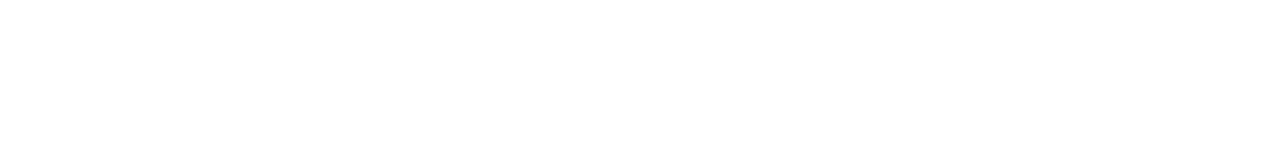
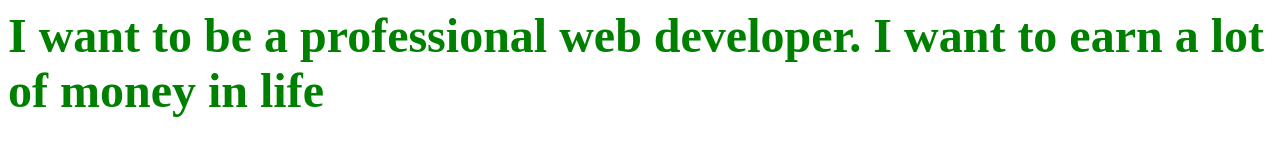
Before and after one commit to jamiehasan/Testing-Website, a plain HTML site: page index.html in a window 1280 px wide. Drawn offline with Linux system fonts and the light colour scheme.

Commit message:
Update index.html

```diff
--- a/index.html
+++ b/index.html
@@ -1,8 +1,17 @@
-<html>
+<Doctype html>
 <head>
-<title>I am new web desinger</title>
+<title>Web desing.com</title>
 </head>
+
+<body>
+
+  <font size="5" color="green">
+  <h1>  I want to be a professional web developer.
+     I want to earn a lot of money in life </h1>
 
 
 
+
+</body>
+
 </html>
```
